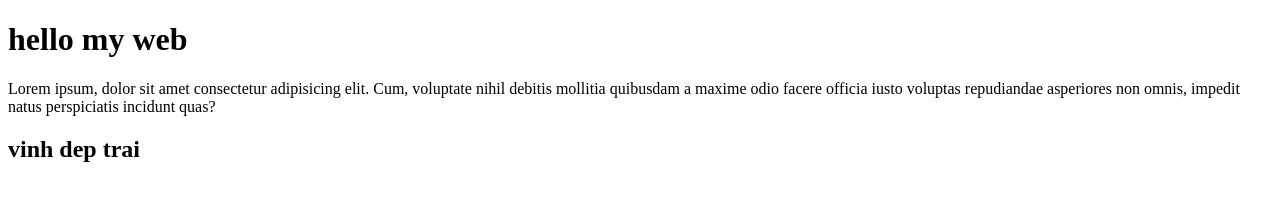
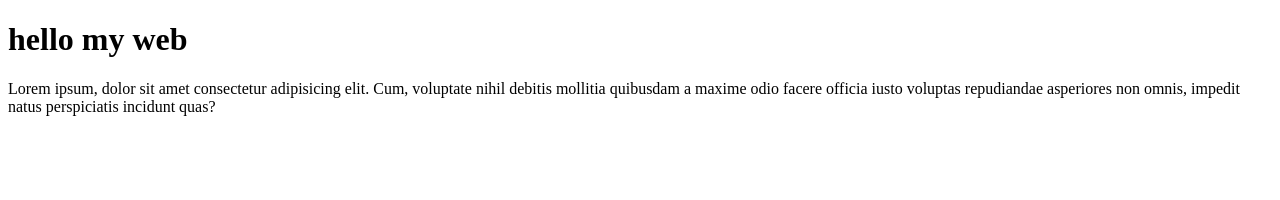
Before and after one commit to vinh261/myweb, a plain HTML site: page index.html in a window 1280 px wide. Drawn offline with Linux system fonts and the light colour scheme.

Commit message:
delete h2

```diff
--- a/index.html
+++ b/index.html
@@ -8,6 +8,5 @@
 <body>
     <h1>hello my web</h1>
     <p>Lorem ipsum, dolor sit amet consectetur adipisicing elit. Cum, voluptate nihil debitis mollitia quibusdam a maxime odio facere officia iusto voluptas repudiandae asperiores non omnis, impedit natus perspiciatis incidunt quas?</p>
-    <h2>vinh dep trai</h2>
 </body>
 </html>
```
